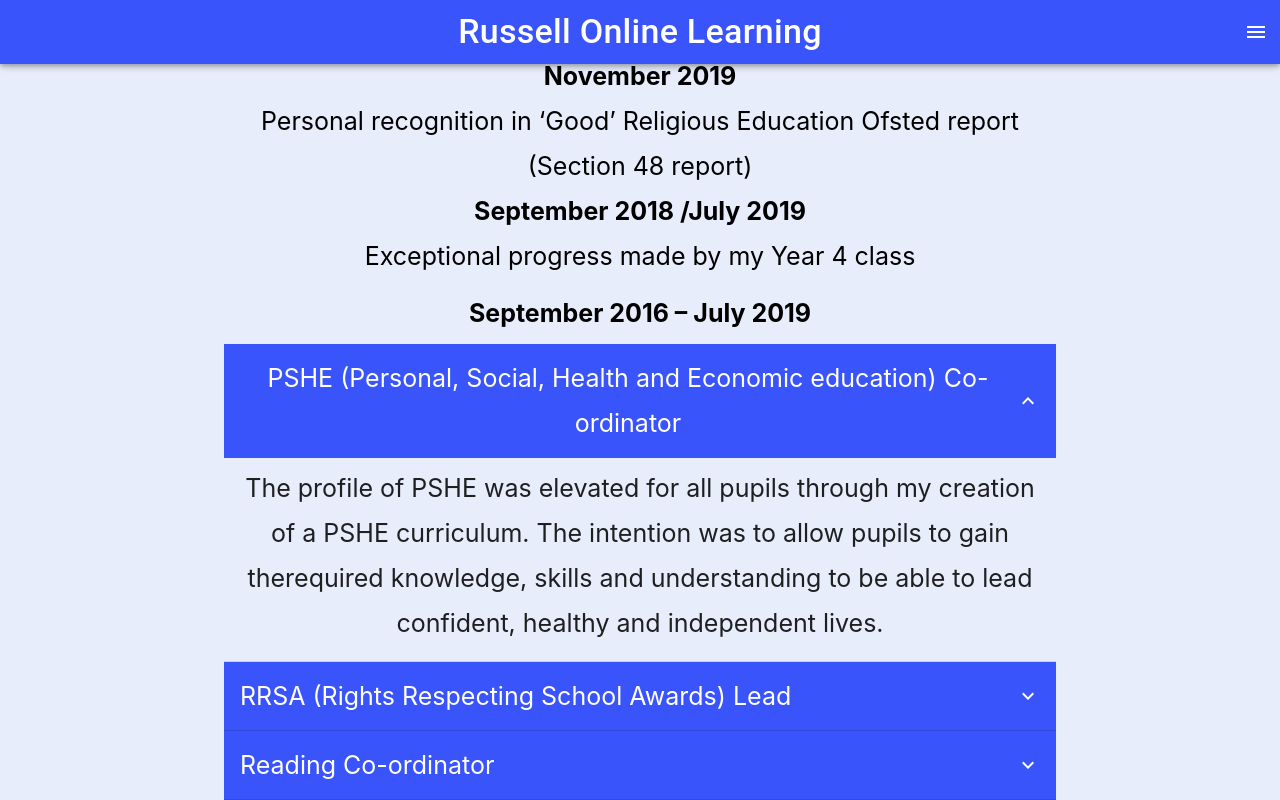
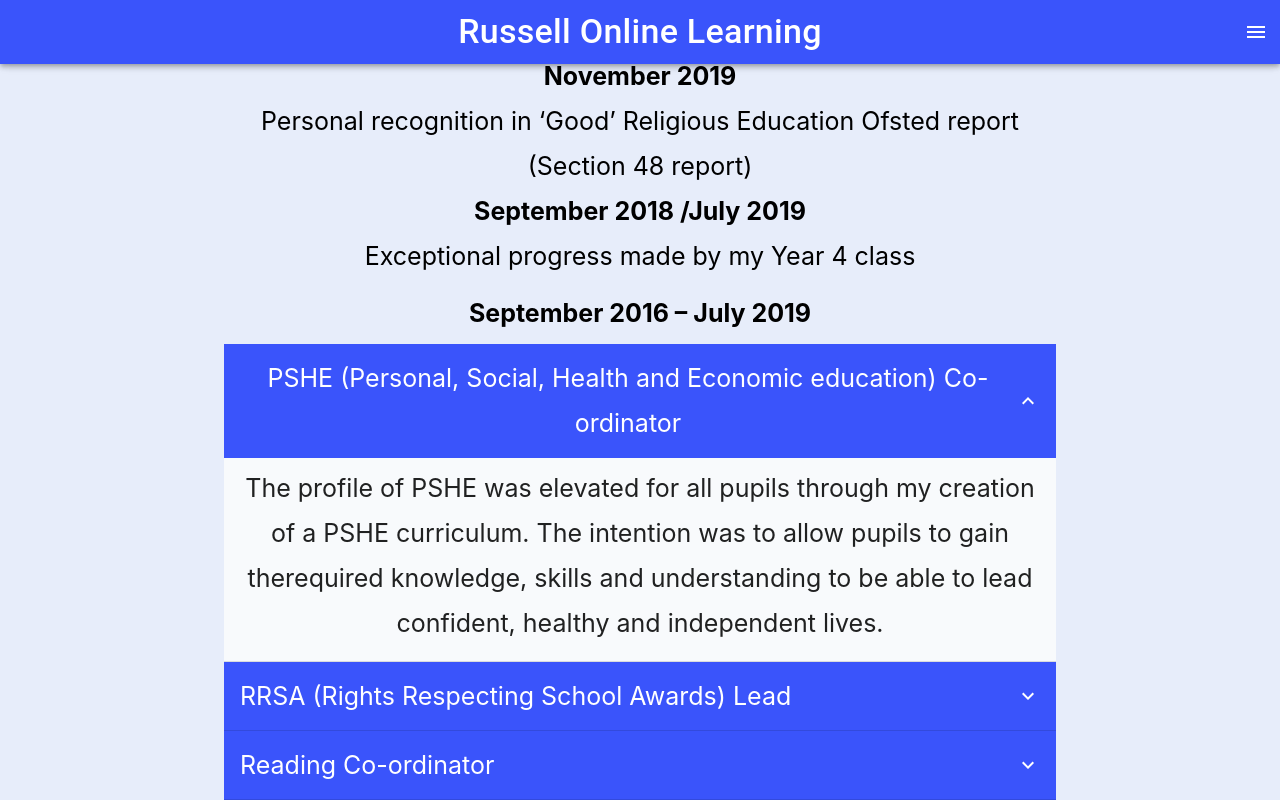
Before and after one commit to khalilruss/russell-online-learning, a React (Create React App) app: page / in a window 1280 px wide. Both pictures are taken after a click on the button 640 px from the left and 3910 px from the top of the page. Shown: the part 3510-4310 px from the top of the page. Built offline with nearby package versions, Linux system fonts and the light colour scheme.

Commit message:
overflow fix 3

```diff
--- a/src/App.tsx
+++ b/src/App.tsx
@@ -60,7 +60,7 @@ const App = (): JSX.Element => {
         style={{
           backgroundImage: `url(${studyImg})`,
         }}
-        className="page-section p-8 background-image"
+        className="page-section p-8 background-image overflow-hidden"
       >
         <motion.div
           initial="hidden"
--- a/src/content/section-content.tsx
+++ b/src/content/section-content.tsx
@@ -14,14 +14,6 @@ import studentNTeacher from "../assets/happy-student-teacher.png";
 import learningEnv from "../assets/learning-environment.png";
 import potential from "../assets/potential.png";
 import { motion } from "framer-motion";
-
-// const container = {
-//   visible: {
-//     transition: {
-//       staggerChildren: 0.2,
-//     },
-//   },
-// };
 
 const itemRight = {
   hidden: {
@@ -99,7 +91,7 @@ const displayAccordions = (): JSX.Element[] => {
         >
           {accordion.summary}
         </AccordionSummary>
-        <AccordionDetails className="bg-light-grey">
+        <AccordionDetails className="bg-slate-50">
           {accordion.details}
         </AccordionDetails>
       </Accordion>
@@ -213,7 +205,7 @@ const sectionContent = [
     id: "aboutMe",
     title: "About Me",
     content: (
-      <div>
+      <div className=" overflow-hidden">
         <p>
           My name is Veronica Russell, a primary school teacher with 9 years'
           experience working with children of differing abilities in inner
```
